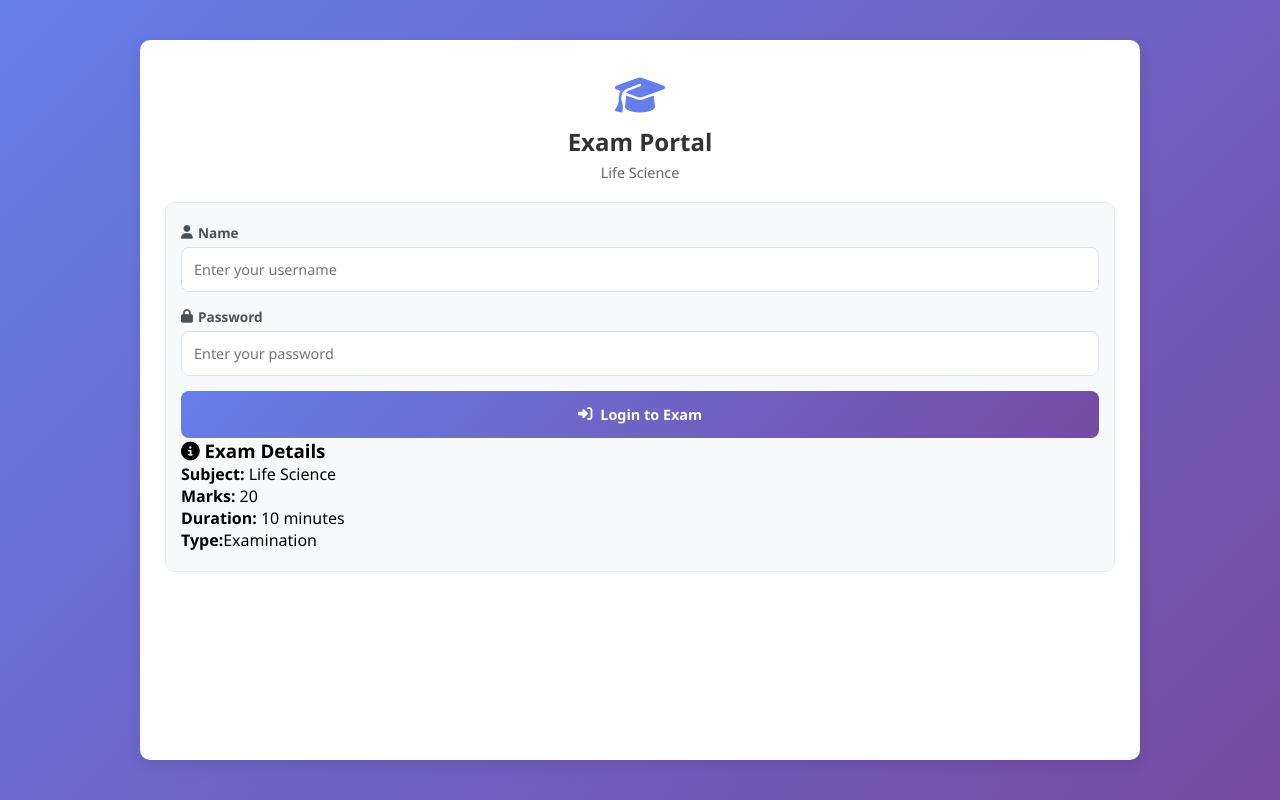
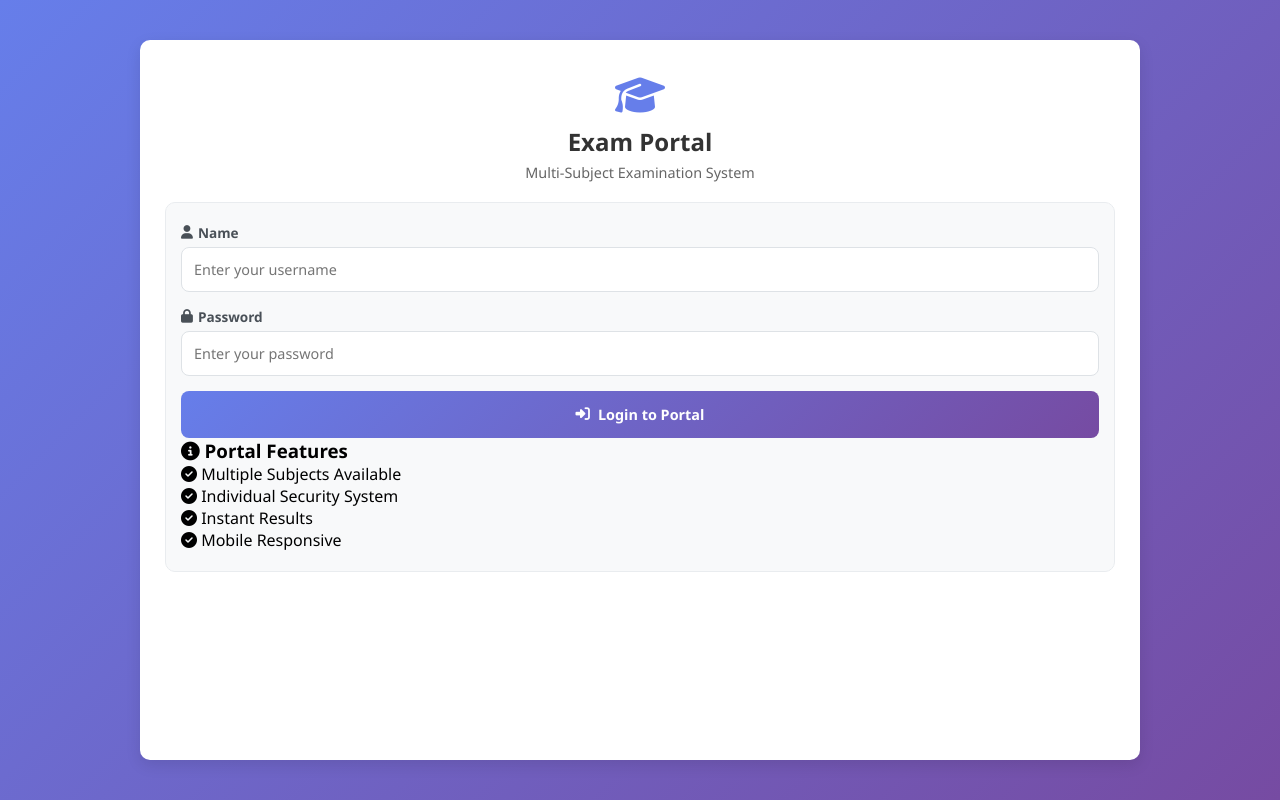
Before and after one commit to Rezu3/wavesite, a Flask app: page /exam in a window 1280 px wide. Run offline with Flask 3, Linux system fonts and the light colour scheme; a user stored in the database is signed in.

Commit message:
Update exam.html

```diff
--- a/templates/exam.html
+++ b/templates/exam.html
@@ -3,7 +3,7 @@
 <head>
     <meta charset="UTF-8">
     <meta name="viewport" content="width=device-width, initial-scale=1.0">
-    <title>Exam Portal - Life Science</title>
+    <title>Exam Portal - Multi Subject</title>
     <link rel="stylesheet" href="/static/css/exam.css">
     <link rel="stylesheet" href="https://cdnjs.cloudflare.com/ajax/libs/font-awesome/6.4.0/css/all.min.css">
 </head>
@@ -15,13 +15,13 @@
                 <div class="login-header">
                     <i class="fas fa-graduation-cap"></i>
                     <h1>Exam Portal</h1>
-                    <p class="subtitle">Life Science</p>
+                    <p class="subtitle">Multi-Subject Examination System</p>
                 </div>
 
                 <div class="login-form">
                     <div class="form-group">
                         <label for="username">
-                            <i class="fas fa-user"></i>Name
+                            <i class="fas fa-user"></i> Name
                         </label>
                         <input type="text" id="username" placeholder="Enter your username">
                     </div>
@@ -36,16 +36,40 @@
                     <div id="login-error" class="error-message"></div>
 
                     <button id="login-btn" class="btn">
-                        <i class="fas fa-sign-in-alt"></i> Login to Exam
+                        <i class="fas fa-sign-in-alt"></i> Login to Portal
                     </button>
 
                     <div class="exam-info">
-                        <h3><i class="fas fa-info-circle"></i> Exam Details</h3>
-                        <p><strong>Subject:</strong> Life Science</p>
-                        <p><strong>Marks:</strong> 20</p>
-                        <p><strong>Duration:</strong> 10 minutes</p>
-                        <p><strong>Type:</strong>Examination</p>
+                        <h3><i class="fas fa-info-circle"></i> Portal Features</h3>
+                        <p><i class="fas fa-check-circle"></i> Multiple Subjects Available</p>
+                        <p><i class="fas fa-check-circle"></i> Individual Security System</p>
+                        <p><i class="fas fa-check-circle"></i> Instant Results</p>
+                        <p><i class="fas fa-check-circle"></i> Mobile Responsive</p>
                     </div>
+                </div>
+            </div>
+        </div>
+
+        <!-- Subject Selection Section -->
+        <div id="subject-selection-section" class="section hidden">
+            <div class="subject-selection-container">
+                <div class="subject-header">
+                    <h1><i class="fas fa-book-open"></i> Select Your Subject</h1>
+                    <div class="user-welcome">
+                        <i class="fas fa-user-graduate"></i>
+                        <span id="logged-in-user-subject">User</span>
+                    </div>
+                </div>
+
+                <div class="subject-scroll-container">
+                    <div class="subject-list" id="subject-list">
+                        <!-- Subjects will be dynamically loaded here -->
+                    </div>
+                </div>
+
+                <div class="scroll-hint">
+                    <i class="fas fa-arrows-alt-h"></i>
+                    <span>Swipe or drag to see more subjects</span>
                 </div>
             </div>
         </div>
@@ -62,14 +86,22 @@
                 </div>
 
                 <div class="instructions">
-                    <h2>Life Science -  Examination</h2>
+                    <h2 id="selected-subject-name">Subject Name</h2>
 
                     <div class="instruction-list">
                         <div class="instruction-item">
                             <i class="fas fa-clock"></i>
                             <div>
                                 <h3>Duration</h3>
-                                <p>10 minutes for 20 marks</p>
+                                <p id="exam-duration">10 minutes</p>
+                            </div>
+                        </div>
+
+                        <div class="instruction-item">
+                            <i class="fas fa-star"></i>
+                            <div>
+                                <h3>Marks</h3>
+                                <p id="exam-marks">20 marks</p>
                             </div>
                         </div>
 
@@ -77,7 +109,7 @@
                             <i class="fas fa-list-ol"></i>
                             <div>
                                 <h3>Questions</h3>
-                                <p>20 multiple choice questions</p>
+                                <p id="exam-questions">20 multiple choice questions</p>
                             </div>
                         </div>
 
@@ -114,10 +146,9 @@
                         <i class="fas fa-play-circle"></i> Start Exam
                     </button>
 
-                    <p class="student-info">
-                        <i class="fas fa-user-graduate"></i>
-                        Logged in as: <span id="logged-in-user">User</span>
-                    </p>
+                    <button id="back-to-subjects-btn" class="btn back-btn">
+                        <i class="fas fa-arrow-left"></i> Back to Subjects
+                    </button>
                 </div>
             </div>
         </div>
@@ -128,8 +159,8 @@
                 <!-- Exam Header -->
                 <div class="exam-header-bar">
                     <div class="exam-title">
-                        <h1><i class="fas fa-file-alt"></i> Life Science -  Exam</h1>
-                        <p class="exam-desc">20 Marks | 10 Minutes</p>
+                        <h1><i class="fas fa-file-alt"></i> <span id="exam-subject">Subject</span> - Exam</h1>
+                        <p class="exam-desc" id="exam-info-display">20 Marks | 10 Minutes</p>
                     </div>
 
                     <div class="timer-container">
@@ -179,7 +210,7 @@
                 <div class="result-header">
                     <i class="fas fa-medal"></i>
                     <h1>Exam Results</h1>
-                    <p class="subject-name">Physical Science - Demo Examination</p>
+                    <p class="subject-name" id="result-subject">Subject - Examination</p>
                 </div>
 
                 <div class="score-card">
@@ -215,7 +246,7 @@
                             <h3><i class="fas fa-star"></i> Marks Obtained</h3>
                             <p id="marks-obtained">0/20</p>
                         </div>
-                    </div>32
+                    </div>
                 </div>
 
                 <div class="result-summary">
```
